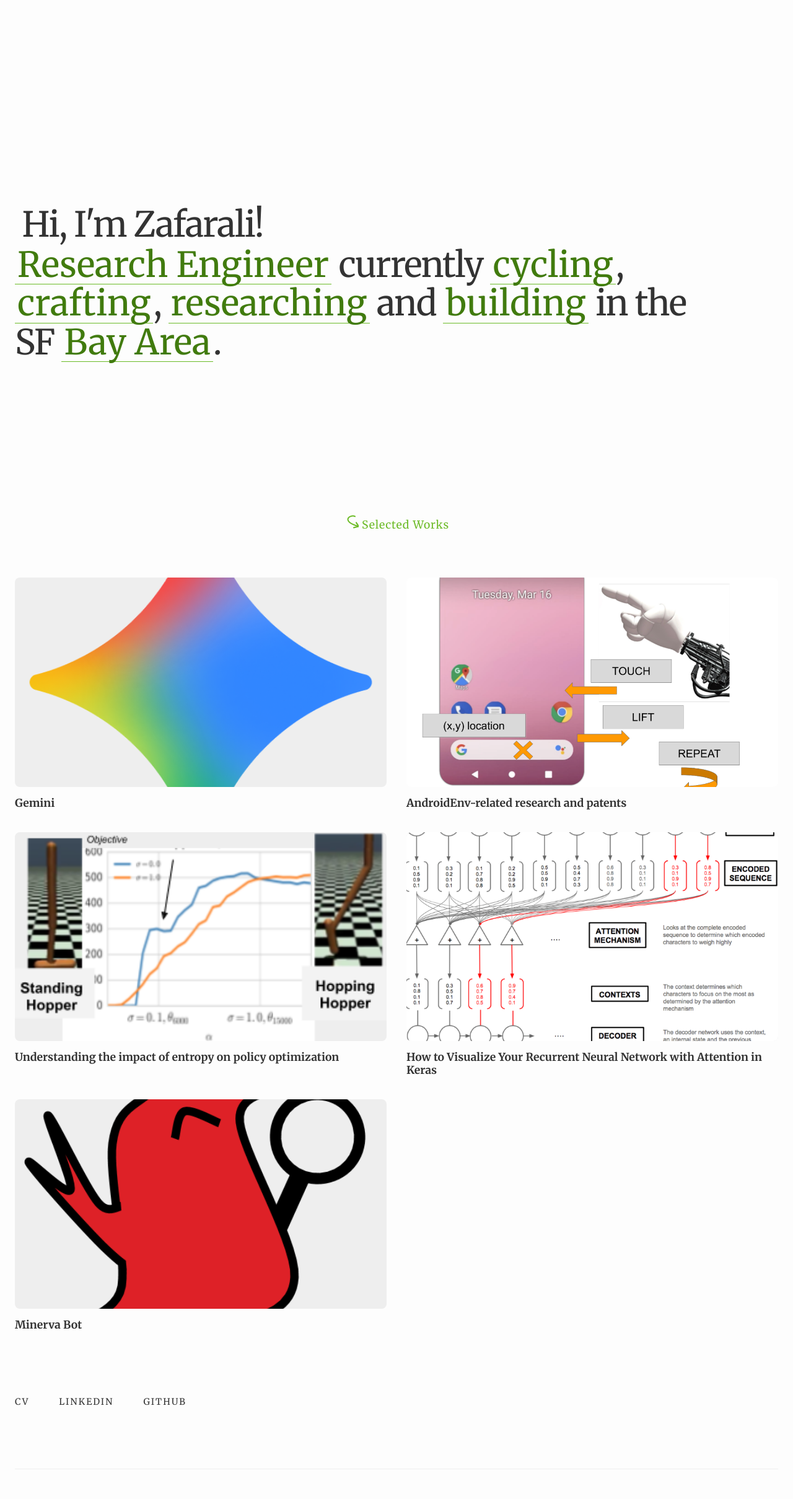
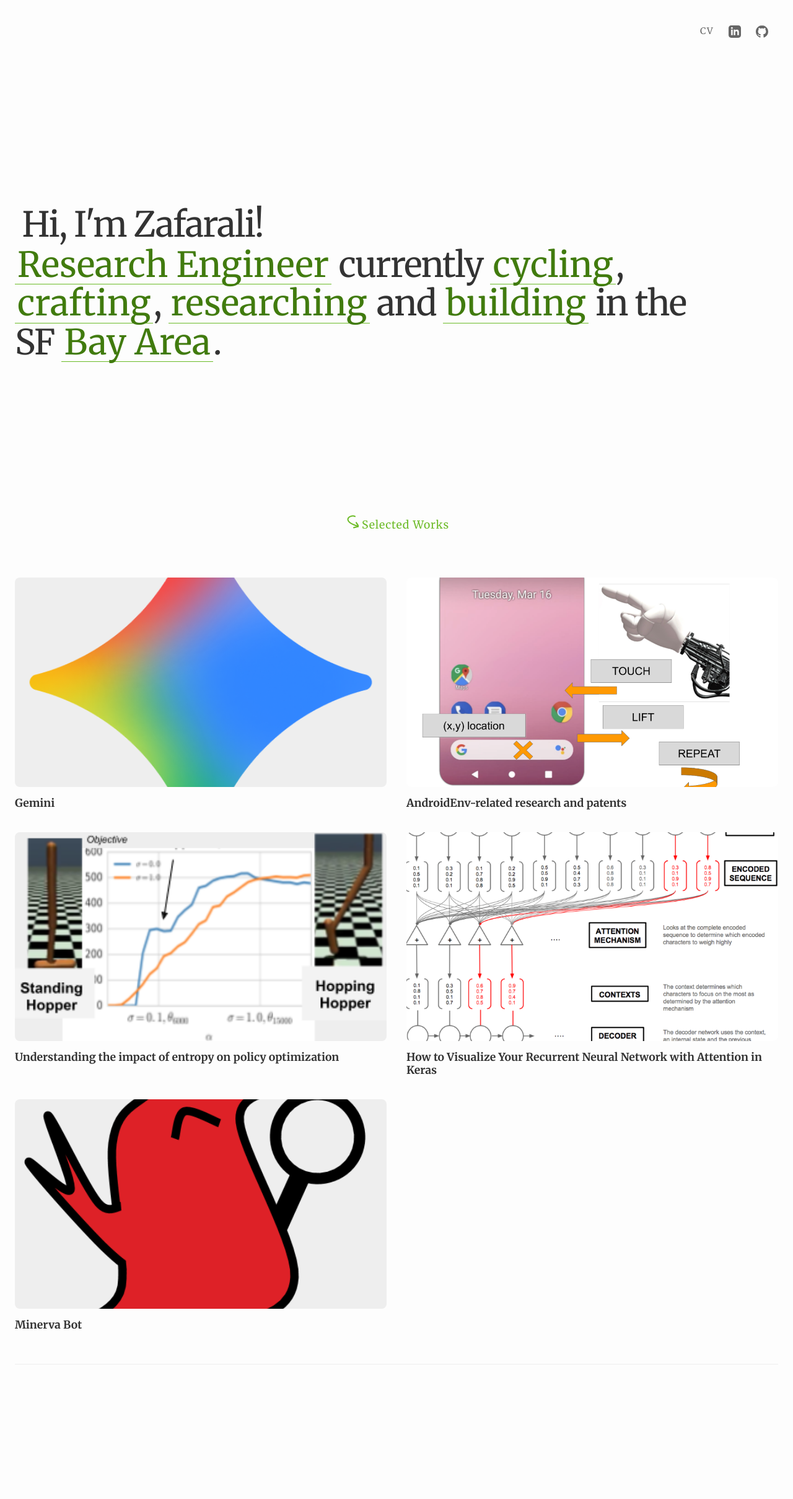
Before and after one commit to zafarali/zafarali.github.io, a Jekyll site: the page built from index.html, in a window 1280 px wide. Shown: the whole page at 62% size. Built offline with Jekyll 4.4.1, drawn with Linux system fonts in a browser that asks for light colours; nearby versions of some CDN libraries; after the commit the page ends 2250 px from its top, so only the background shows below that.

Commit message:
move social icons

```diff
--- a/_includes/interactive-about.html
+++ b/_includes/interactive-about.html
@@ -1,3 +1,16 @@
+<div class="top-right-socials">
+  <a href="/assets/cv.pdf" class="social-link-text">CV</a>
+  <a href="http://ca.linkedin.com/in/zafaraliahmed" class="social-link-icon" aria-label="LinkedIn">
+    <svg viewBox="0 0 24 24" width="20" height="20" fill="currentColor">
+      <path d="M19 0h-14c-2.761 0-5 2.239-5 5v14c0 2.761 2.239 5 5 5h14c2.762 0 5-2.239 5-5v-14c0-2.761-2.238-5-5-5zm-11 19h-3v-11h3v11zm-1.5-12.268c-.966 0-1.75-.79-1.75-1.764s.784-1.764 1.75-1.764 1.75.79 1.75 1.764-.783 1.764-1.75 1.764zm13.5 12.268h-3v-5.604c0-3.368-4-3.113-4 0v5.604h-3v-11h3v1.765c1.396-2.586 7-2.777 7 2.476v6.759z"/>
+    </svg>
+  </a>
+  <a href="http://www.github.com/zafarali" class="social-link-icon" aria-label="GitHub">
+    <svg viewBox="0 0 24 24" width="20" height="20" fill="currentColor">
+      <path d="M12 0c-6.626 0-12 5.373-12 12 0 5.302 3.438 9.8 8.207 11.387.599.111.793-.261.793-.577v-2.234c-3.338.726-4.042-1.416-4.042-1.416-.546-1.387-1.333-1.756-1.333-1.756-1.089-.745.083-.729.083-.729 1.205.084 1.839 1.237 1.839 1.237 1.07 1.834 2.807 1.304 3.492.997.107-.775.418-1.305.762-1.604-2.665-.305-5.467-1.334-5.467-5.931 0-1.311.469-2.381 1.236-3.221-.124-.303-.535-1.524.117-3.176 0 0 1.008-.322 3.301 1.23.957-.266 1.983-.399 3.003-.404 1.02.005 2.047.138 3.006.404 2.291-1.552 3.297-1.23 3.297-1.23.653 1.653.242 2.874.118 3.176.77.84 1.235 1.911 1.235 3.221 0 4.609-2.807 5.624-5.479 5.921.43.372.823 1.102.823 2.222v3.293c0 .319.192.694.801.576 4.765-1.589 8.199-6.086 8.199-11.386 0-6.627-5.373-12-12-12z"/>
+    </svg>
+  </a>
+</div>
 <section class="about-interactive">
   <h1 class="about-sentence">
     <span class="back-trigger" title="Go back">
--- a/index.html
+++ b/index.html
@@ -97,13 +97,7 @@
 		<p>You're cool. Show me <a href="{{ site.baseurl }}all/">more</a>.</p>
 	</section> -->
 
-	<section class="social-footer">
-		<ul class="footer-links">
-			<li><a href="/assets/cv.pdf">CV</a></li>
-			<li><a href="http://ca.linkedin.com/in/zafaraliahmed">LinkedIn</a></li>
-			<li><a href="http://www.github.com/zafarali">GitHub</a></li>
-		</ul>
-	</section>
+
 </main>
 
 <div id="work-overlay" class="overlay hidden">
--- a/public/stylesheets/main.css
+++ b/public/stylesheets/main.css
@@ -317,6 +317,12 @@
         margin: 0 auto 3rem;
         width: 180px;
     }
+
+    .top-right-socials {
+        top: 20px;
+        right: 20px;
+        gap: 1rem;
+    }
 }
 
 /* Selected Works Gallery Grid */
@@ -618,6 +624,42 @@
 }
 
 /* Social Footer Styles */
+.top-right-socials {
+    position: absolute;
+    top: 40px;
+    right: 40px;
+    display: flex;
+    align-items: center;
+    gap: 1.5rem;
+    z-index: 100;
+}
+
+.social-link-text {
+    text-decoration: none !important;
+    font-weight: 500;
+    color: var(--color-text-muted);
+    font-size: 0.9rem;
+    text-transform: uppercase;
+    letter-spacing: 0.1em;
+    transition: color 0.2s;
+}
+
+.social-link-icon {
+    color: var(--color-text-muted);
+    transition: color 0.2s, transform 0.2s;
+    display: flex;
+    align-items: center;
+}
+
+.social-link-text:hover,
+.social-link-icon:hover {
+    color: #6cbb27;
+}
+
+.social-link-icon:hover {
+    transform: translateY(-2px);
+}
+
 .social-footer {
     margin-top: 6rem;
     padding-bottom: 3rem;
```
